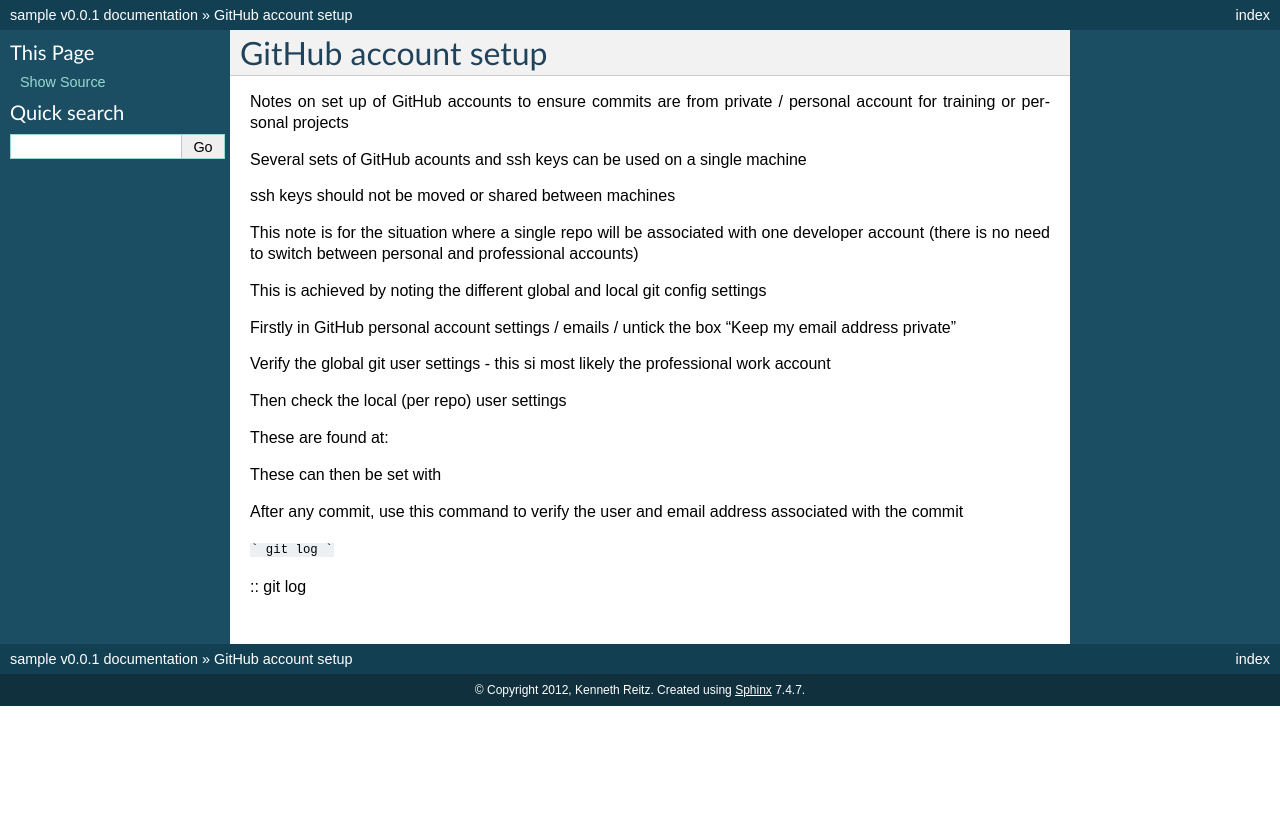
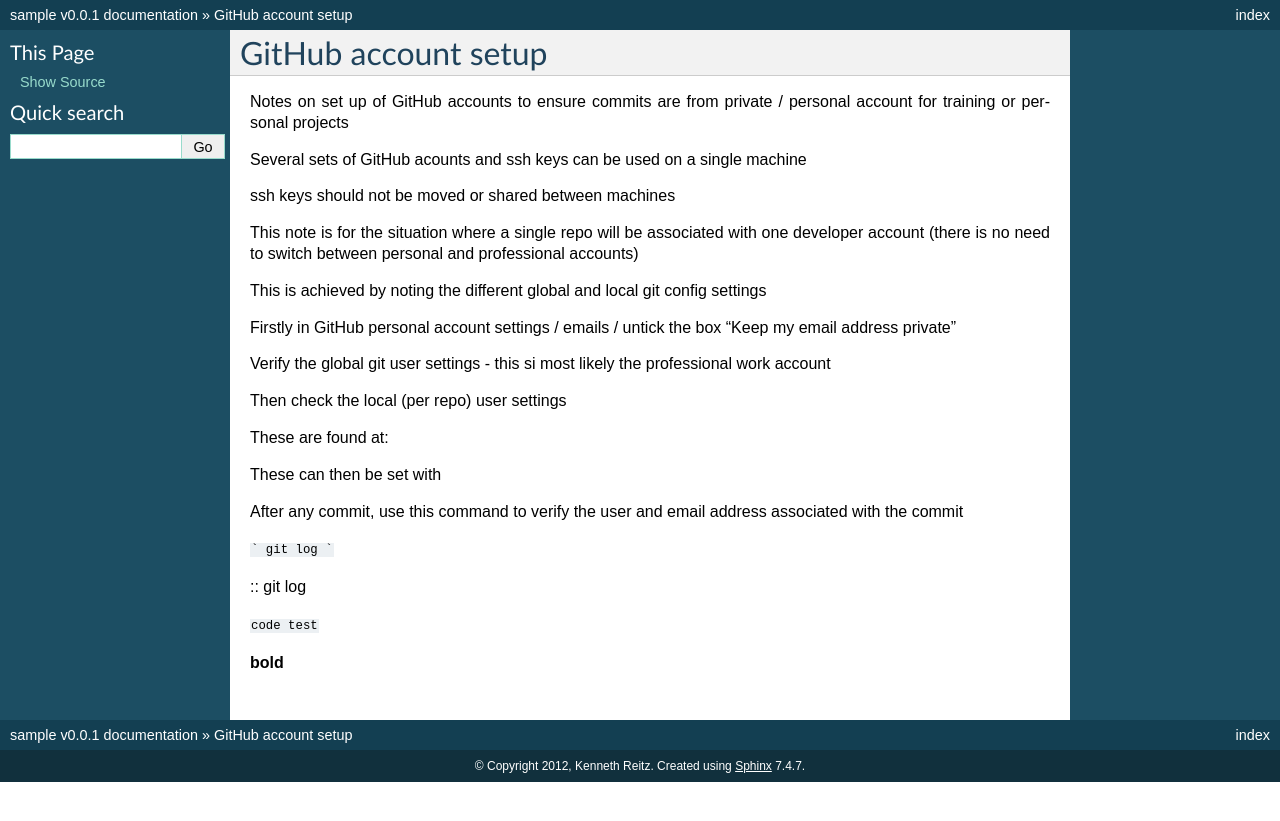
Before and after one commit to python-code-level/python-training, a Sphinx documentation site: the page built from docs/Setup-GitHub-Accounts.rst, in a window 1280 px wide. Shown: the top 821 px of the page. Built offline with Sphinx 7.4.7, drawn with Linux system fonts in a browser that asks for light colours.

Commit message:
Update Setup-GitHub-Accounts.rst

```diff
--- a/docs/Setup-GitHub-Accounts.rst
+++ b/docs/Setup-GitHub-Accounts.rst
@@ -35,4 +35,7 @@ git log
 
 ::
 git log
-::
+
+``code test``
+
+**bold**
```
